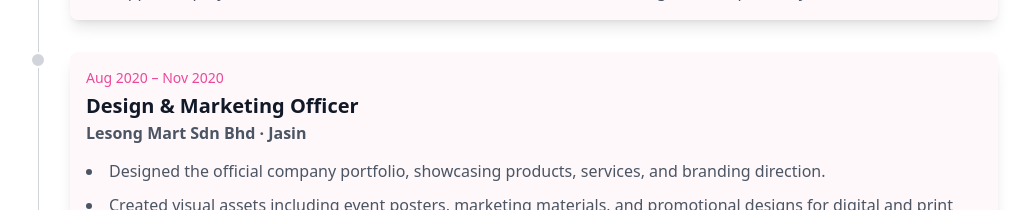
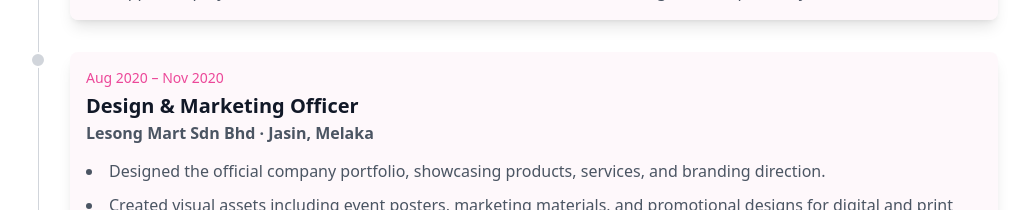
Before and after one commit to n8sa/farahPortfolio, a React (Vite) app: page / in a window 1280 px wide. Shown: the part 2660-2870 px from the top of the page, without its empty margins (130-1158 px from the left). Built offline with nearby package versions, Linux system fonts and the light colour scheme.

Commit message:
Update image proj2

```diff
--- a/constants.tsx
+++ b/constants.tsx
@@ -96,7 +96,7 @@ export const EXPERIENCES: Experience[] = [
         role: "Design & Marketing Officer",
         company: "Lesong Mart Sdn Bhd",
         period: "Aug 2020 – Nov 2020",
-        location: "Jasin",
+        location: "Jasin, Melaka",
         description: [
             "Designed the official company portfolio, showcasing products, services, and branding direction.",
             "Created visual assets including event posters, marketing materials, and promotional designs for digital and print distribution.",
```
